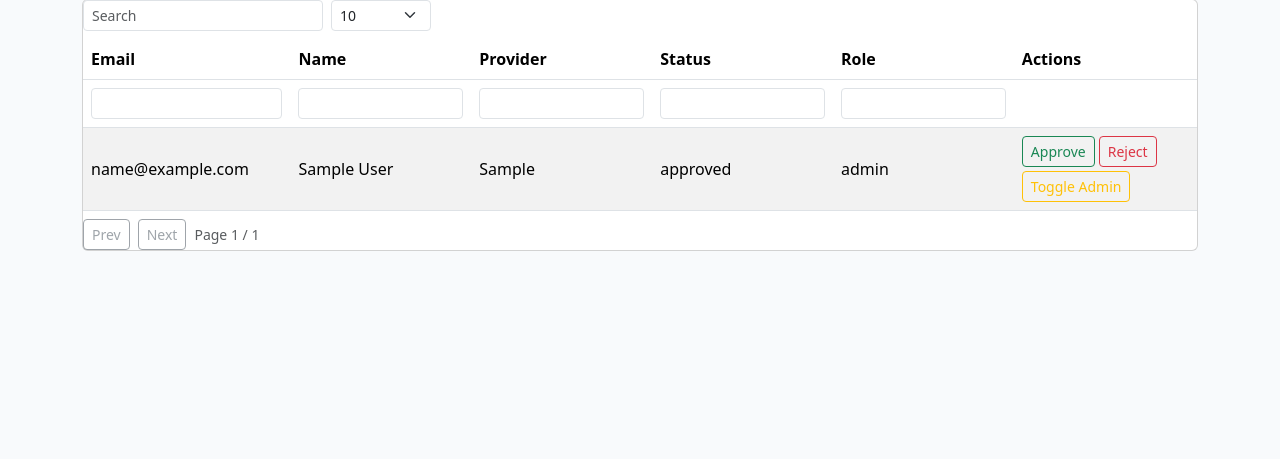
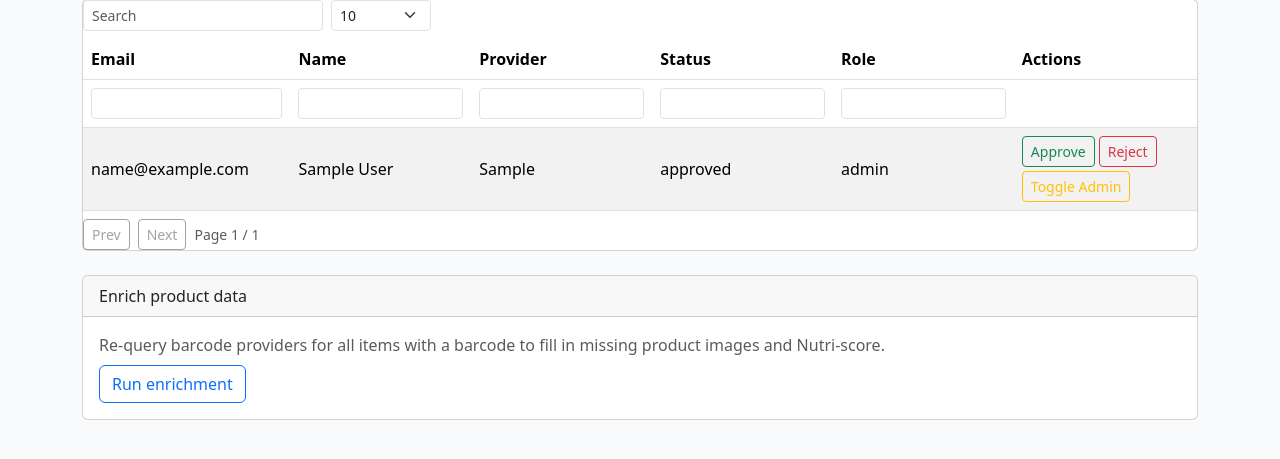
Before and after one commit to ruimcoder/stockmgr, a FastAPI app: page /admin/users in a window 1280 px wide. Shown: the part 127-586 px from the top of the page. Run offline with FastAPI, Linux system fonts and the light colour scheme; the visitor is signed in with stand-in values (Sample User, id 1); tables that the repository leaves empty hold one stand-in row (values such as "Sample post").

Commit message:
feat: OpenFoodFacts as default provider, Nutri-score, product image storage (closes #27)
- Set open_food_facts as first provider in all lookup chains (food, nonFood, unknown)
- Update open_food_facts base URL to pt.openfoodfacts.org (Portuguese-first)
- Extract nutriscore_grade from OpenFoodFacts API response (a/b/c/d/e), normalize not-applicable to null
- Prefer image_front_url over image_url for cleaner product images
- Add image_url and nutriscore columns to StockItem model, schema, and DB migration
- Capture image_url + nutriscore from barcode lookup result into item draft (hidden form fields)
- Show product image preview and nutriscore badge in item creation form after successful lookup
- Show product image + nutriscore badge in product detail page
- Add POST /admin/enrich-items endpoint: re-queries providers for existing items missing image/nutriscore
- Add Enrich button in admin panel (Settings > Admin Users)
- Update scoring to reward nutriscore field presence
- Add 4 unit tests for OpenFoodFacts nutriscore/image extraction and chain ordering

Co-authored-by: Copilot <223556219+Copilot@users.noreply.github.com>

```diff
--- a/app/db.py
+++ b/app/db.py
@@ -98,6 +98,10 @@ def _migrate_legacy_schema() -> None:
             )
         if "comment" not in existing_names:
             connection.exec_driver_sql("ALTER TABLE stockitem ADD COLUMN comment TEXT;")
+        if "image_url" not in existing_names:
+            connection.exec_driver_sql("ALTER TABLE stockitem ADD COLUMN image_url TEXT;")
+        if "nutriscore" not in existing_names:
+            connection.exec_driver_sql("ALTER TABLE stockitem ADD COLUMN nutriscore TEXT;")
         connection.exec_driver_sql(
             "UPDATE stockitem SET expiry_date = date('now') WHERE expiry_date IS NULL;"
         )
--- a/app/i18n.py
+++ b/app/i18n.py
@@ -110,6 +110,8 @@ TRANSLATIONS = {
         "label.humidity_max": "Humidity max (%)",
         "label.renewal_date": "Renewal date",
         "label.comment": "Comment / notes",
+        "label.nutriscore": "Nutri-score",
+        "label.image_url": "Product image",
         "import.title": "Import items from CSV or Excel",
         "import.file_label": "File (.csv or .xlsx)",
         "import.button": "Import",
@@ -176,6 +178,13 @@ TRANSLATIONS = {
         "admin.reject": "Reject",
         "admin.toggle_admin": "Toggle Admin",
         "admin.no_users": "No users found.",
+        "admin.enrich_title": "Enrich product data",
+        "admin.enrich_description": (
+            "Re-query barcode providers for all items with a barcode to fill in "
+            "missing product images and Nutri-score."
+        ),
+        "admin.enrich_button": "Run enrichment",
+        "msg.enrich-done": "Enrichment complete. Items updated",
         "msg.registered-approved": "Registration approved. You are now signed in.",
         "msg.registration-pending": "Registration submitted. Waiting for admin approval.",
         "msg.register-already-exists": "This account already exists. Please login.",
@@ -302,6 +311,8 @@ TRANSLATIONS = {
         "label.humidity_max": "Humidade maxima (%)",
         "label.renewal_date": "Data de renovacao",
         "label.comment": "Comentário / notas",
+        "label.nutriscore": "Nutri-score",
+        "label.image_url": "Imagem do produto",
         "import.title": "Importar itens por CSV ou Excel",
         "import.file_label": "Ficheiro (.csv ou .xlsx)",
         "import.button": "Importar",
@@ -366,6 +377,13 @@ TRANSLATIONS = {
         "admin.reject": "Rejeitar",
         "admin.toggle_admin": "Alternar Admin",
         "admin.no_users": "Sem utilizadores.",
+        "admin.enrich_title": "Enriquecer dados dos produtos",
+        "admin.enrich_description": (
+            "Consultar fornecedores de codigo de barras para todos os itens com codigo, "
+            "preenchendo imagens e Nutri-score em falta."
+        ),
+        "admin.enrich_button": "Executar enriquecimento",
+        "msg.enrich-done": "Enriquecimento concluido. Itens atualizados",
         "msg.registered-approved": "Registo aprovado. Sessao iniciada.",
         "msg.registration-pending": "Registo submetido. Aguarda aprovacao.",
         "msg.register-already-exists": "Esta conta ja existe. Faca login.",
--- a/app/main.py
+++ b/app/main.py
@@ -310,6 +310,8 @@ def _item_payload_from_form(form: dict[str, Any]) -> dict[str, Any]:
         "humidity_max_pct",
         "renewal_date",
         "comment",
+        "image_url",
+        "nutriscore",
     ):
         value = form.get(key)
         if key == "storage_bucket":
@@ -1099,6 +1101,8 @@ def product_detail(
         "humidity_min_pct": primary_batch.humidity_min_pct,
         "humidity_max_pct": primary_batch.humidity_max_pct,
         "renewal_date": primary_batch.renewal_date,
+        "image_url": primary_batch.image_url,
+        "nutriscore": primary_batch.nutriscore,
         "batch_count": len(batches),
         "total_quantity": sum(batch.quantity for batch in batches),
         "total_unidoses": sum(batch.quantity * batch.unidose_per_pack for batch in batches),
@@ -1233,6 +1237,8 @@ async def lookup_for_form(
                 "storage_bucket": "",
                 "unidose_per_pack": 1,
                 "target_unidoses_location": 0,
+                "image_url": result.data.get("imageUrl"),
+                "nutriscore": result.data.get("nutriscore"),
             }
         )
     location_context = _storage_location_field_context(
@@ -1479,7 +1485,12 @@ def admin_users(
     return _render(
         request,
         "admin_users.html",
-        {"user": admin, "users": users, "message": _fetch_message(request)},
+        {
+            "user": admin,
+            "users": users,
+            "message": _fetch_message(request),
+            "enriched_count": request.query_params.get("enriched"),
+        },
     )
 
 
@@ -1539,6 +1550,48 @@ def admin_toggle_admin(
     session.add(user)
     session.commit()
     return RedirectResponse("/admin/users?m=user-role-updated", status_code=303)
+
+
+@app.post("/admin/enrich-items")
+async def admin_enrich_items(
+    request: Request,
+    session: Session = Depends(get_session),
+    admin: User = Depends(_require_admin_user),
+    _csrf: None = Depends(_validate_csrf),
+):
+    """Re-query barcode providers for all items missing image_url or nutriscore."""
+    _ = request
+    items_with_barcode = session.exec(
+        select(StockItem).where(
+            StockItem.barcode.is_not(None),  # type: ignore[union-attr]
+            StockItem.barcode != "",
+        )
+    ).all()
+    enriched = 0
+    for item in items_with_barcode:
+        if item.image_url and item.nutriscore:
+            continue
+        try:
+            result = await barcode_service.lookup(
+                barcode=item.barcode, item_type=item.item_type
+            )
+        except Exception:
+            continue
+        if not result.found or not result.data:
+            continue
+        changed = False
+        if not item.image_url and result.data.get("imageUrl"):
+            item.image_url = result.data["imageUrl"]
+            changed = True
+        if not item.nutriscore and result.data.get("nutriscore"):
+            item.nutriscore = result.data["nutriscore"]
+            changed = True
+        if changed:
+            item.updated_at = datetime.now(UTC)
+            session.add(item)
+            enriched += 1
+    session.commit()
+    return RedirectResponse(f"/admin/users?m=enrich-done&enriched={enriched}", status_code=303)
 
 
 @app.get("/api/items", response_model=list[ItemRead])
--- a/app/models.py
+++ b/app/models.py
@@ -38,6 +38,8 @@ class StockItem(SQLModel, table=True):
     humidity_max_pct: float | None = Field(default=None)
     renewal_date: date | None = Field(default=None)
     comment: str | None = Field(default=None)
+    image_url: str | None = Field(default=None)
+    nutriscore: str | None = Field(default=None)
 
     created_at: datetime = Field(default_factory=lambda: datetime.now(UTC), nullable=False)
     updated_at: datetime = Field(default_factory=lambda: datetime.now(UTC), nullable=False)
--- a/app/schemas.py
+++ b/app/schemas.py
@@ -21,6 +21,8 @@ class ItemBase(BaseModel):
     humidity_max_pct: float | None = None
     renewal_date: date | None = None
     comment: str | None = None
+    image_url: str | None = None
+    nutriscore: str | None = None
 
     @field_validator("name", "item_type", "storage_location")
     @classmethod
--- a/app/templates/admin_users.html
+++ b/app/templates/admin_users.html
@@ -3,7 +3,7 @@
 <h1 class="h4 mb-3">{{ t("admin.title") }}</h1>
 
 {% if message %}
-<div class="alert alert-info py-2">{{ t("msg." ~ message) }}</div>
+<div class="alert alert-info py-2">{% if message == 'enrich-done' %}{{ t("msg.enrich-done") }} ({{ enriched_count }}){% else %}{{ t("msg." ~ message) }}{% endif %}</div>
 {% endif %}
 
 <div class="card">
@@ -51,4 +51,15 @@
     </table>
   </div>
 </div>
+
+<div class="card mt-4">
+  <div class="card-header">{{ t("admin.enrich_title") }}</div>
+  <div class="card-body">
+    <p class="text-muted mb-2">{{ t("admin.enrich_description") }}</p>
+    <form method="post" action="/admin/enrich-items">
+      <input type="hidden" name="_csrf_token" value="{{ csrf_token }}" />
+      <button class="btn btn-outline-primary" type="submit">{{ t("admin.enrich_button") }}</button>
+    </form>
+  </div>
+</div>
 {% endblock %}
--- a/config/barcode-providers.default.json
+++ b/config/barcode-providers.default.json
@@ -14,6 +14,7 @@
         "go_upc"
       ],
       "nonFood": [
+        "open_food_facts",
         "open_products_facts",
         "continente_pt",
         "upcitemdb",
@@ -26,8 +27,8 @@
         "go_upc"
       ],
       "unknown": [
+        "open_food_facts",
         "open_products_facts",
-        "open_food_facts",
         "continente_pt",
         "upcitemdb",
         "go_upc"
@@ -53,7 +54,7 @@
       ],
       "legalReviewRequired": false,
       "request": {
-        "baseUrl": "https://world.openfoodfacts.org/api/v2",
+        "baseUrl": "https://pt.openfoodfacts.org/api/v2",
         "timeoutMs": 4000,
         "retries": 1,
         "userAgent": "stockmgr/0.1 (+https://github.com/ruimcoder/stockmgr)"
@@ -63,7 +64,7 @@
         "supportsSearch": true,
         "supportsBulk": false
       },
-      "notes": "Primary provider for food items with Portugal-first behavior."
+      "notes": "Primary provider for food items. Uses Portuguese OpenFoodFacts endpoint for PT-first results and Nutri-score data."
     },
     "open_products_facts": {
       "displayName": "Open Products Facts",
```
Also changed, not shown: app/services/barcode.py (+12 -2 lines), app/templates/item_form.html (+13 -0 lines), app/templates/product_detail.html (+12 -0 lines), tests/test_barcode_openfoodfacts.py (added, +181 -0 lines).
